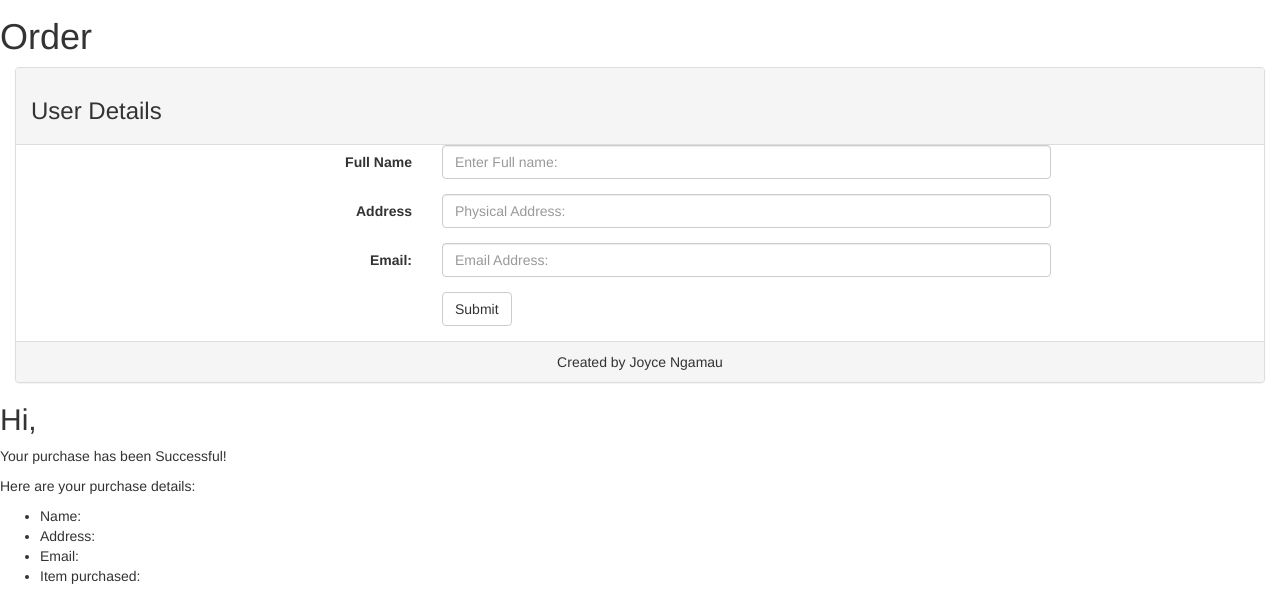
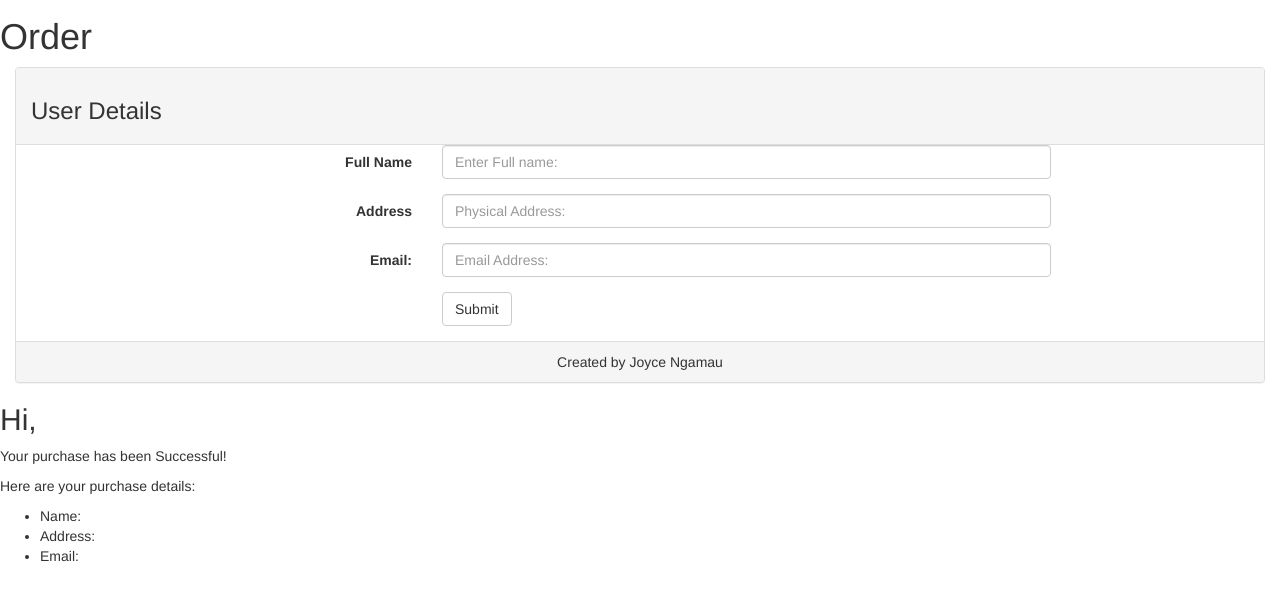
Before and after one commit to rockstarchiku/market, a plain HTML site: page index.html in a window 1280 px wide. Shown: the part 2047-2643 px from the top of the page. Drawn offline with Linux system fonts and the light colour scheme; files whose address does not match are found by name.

```diff
--- a/index.html
+++ b/index.html
@@ -179,7 +179,7 @@
         <li>Name:<span class="fullname"></span></li>
         <li>Address: <span class="address"></span></li>
         <li>Email: <span class="email"></span></li>
-        <li>Item purchased: <span class="stock"></span></li>
+
       </ul>
 
   </div>
```
